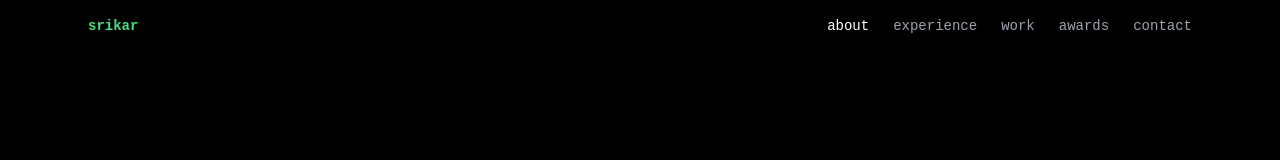
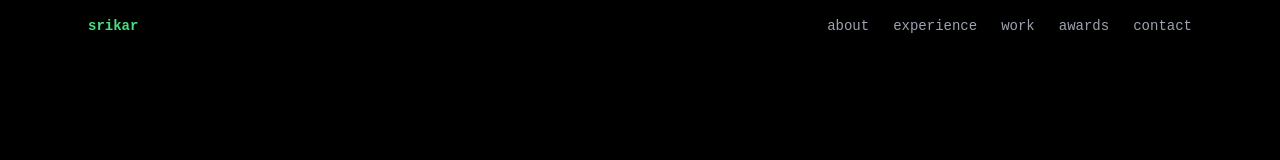
Before and after one commit to SrikarSistla08/MyPortfolio, a Next.js app: page / in a window 1280 px wide. Shown: the top 160 px of the page. Built offline with nearby package versions, Linux system fonts and the light colour scheme.

Commit message:
Fix: scroll-based nav highlighting

```diff
--- a/src/app/page.tsx
+++ b/src/app/page.tsx
@@ -20,40 +20,37 @@ const Navigation = () => {
 
   useEffect(() => {
     setMounted(true);
+
     const handleScroll = () => {
       setIsScrolled(window.scrollY > 50);
+
+      // Determine active section based on scroll position
+      const sections = navLinks.map(link => ({
+        id: link.href.replace("#", ""),
+        el: document.getElementById(link.href.replace("#", ""))
+      })).filter(s => s.el);
+
+      const scrollPos = window.scrollY + 120;
+
+      for (let i = sections.length - 1; i >= 0; i--) {
+        const section = sections[i];
+        if (section.el && section.el.offsetTop <= scrollPos) {
+          setActiveSection(section.href || `#${section.id}`);
+          break;
+        }
+      }
+
+      // If at top, set first section
+      if (window.scrollY < 200 && sections.length > 0) {
+        setActiveSection("");
+      }
     };
-    window.addEventListener("scroll", handleScroll);
+
+    window.addEventListener("scroll", handleScroll, { passive: true });
+    handleScroll(); // Run once on mount
 
     return () => {
       window.removeEventListener("scroll", handleScroll);
-    };
-  }, []);
-
-  useEffect(() => {
-    const sectionIds = navLinks.map(link => link.href.replace("#", ""));
-    const observers: IntersectionObserver[] = [];
-
-    sectionIds.forEach((id) => {
-      const element = document.getElementById(id);
-      if (element) {
-        const observer = new IntersectionObserver(
-          (entries) => {
-            entries.forEach((entry) => {
-              if (entry.isIntersecting) {
-                setActiveSection(`#${id}`);
-              }
-            });
-          },
-          { threshold: 0.3, rootMargin: "-80px 0px -40% 0px" }
-        );
-        observer.observe(element);
-        observers.push(observer);
-      }
-    });
-
-    return () => {
-      observers.forEach(observer => observer.disconnect());
     };
   }, [navLinks]);
 
```
